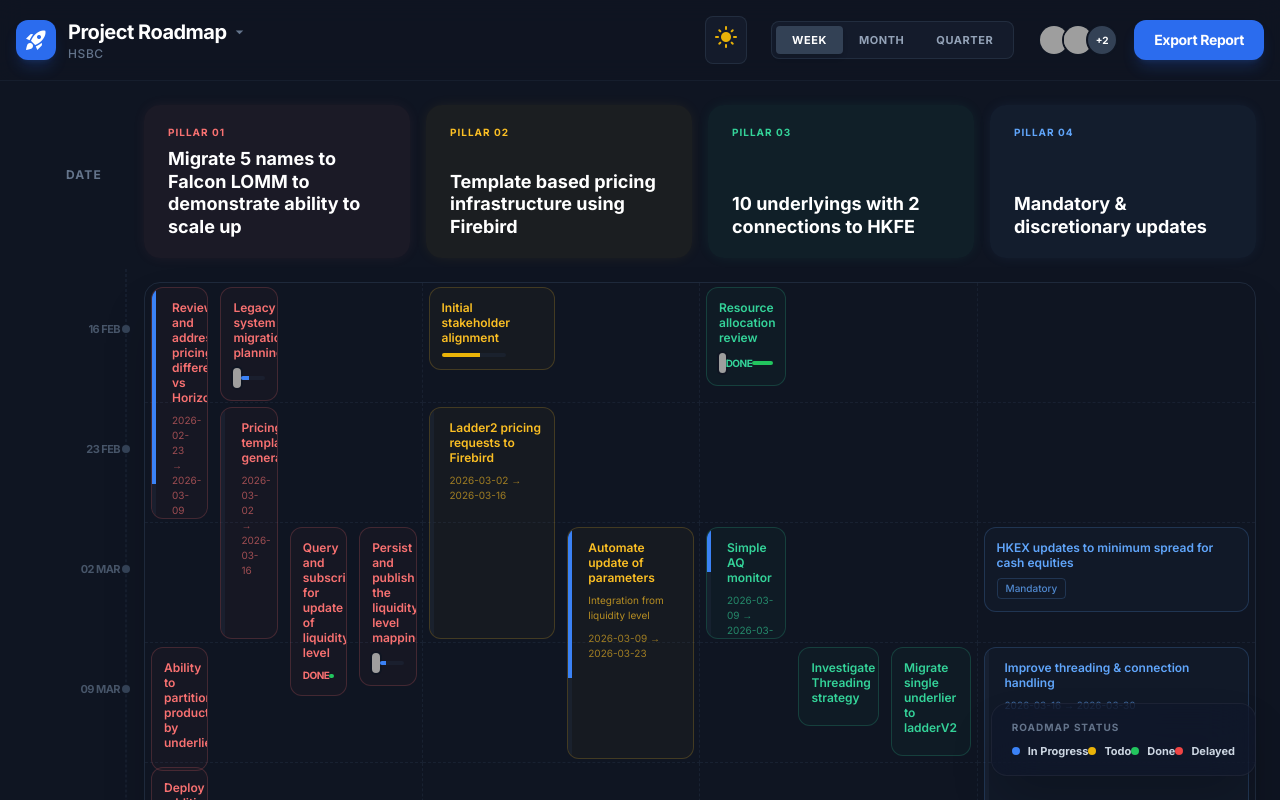
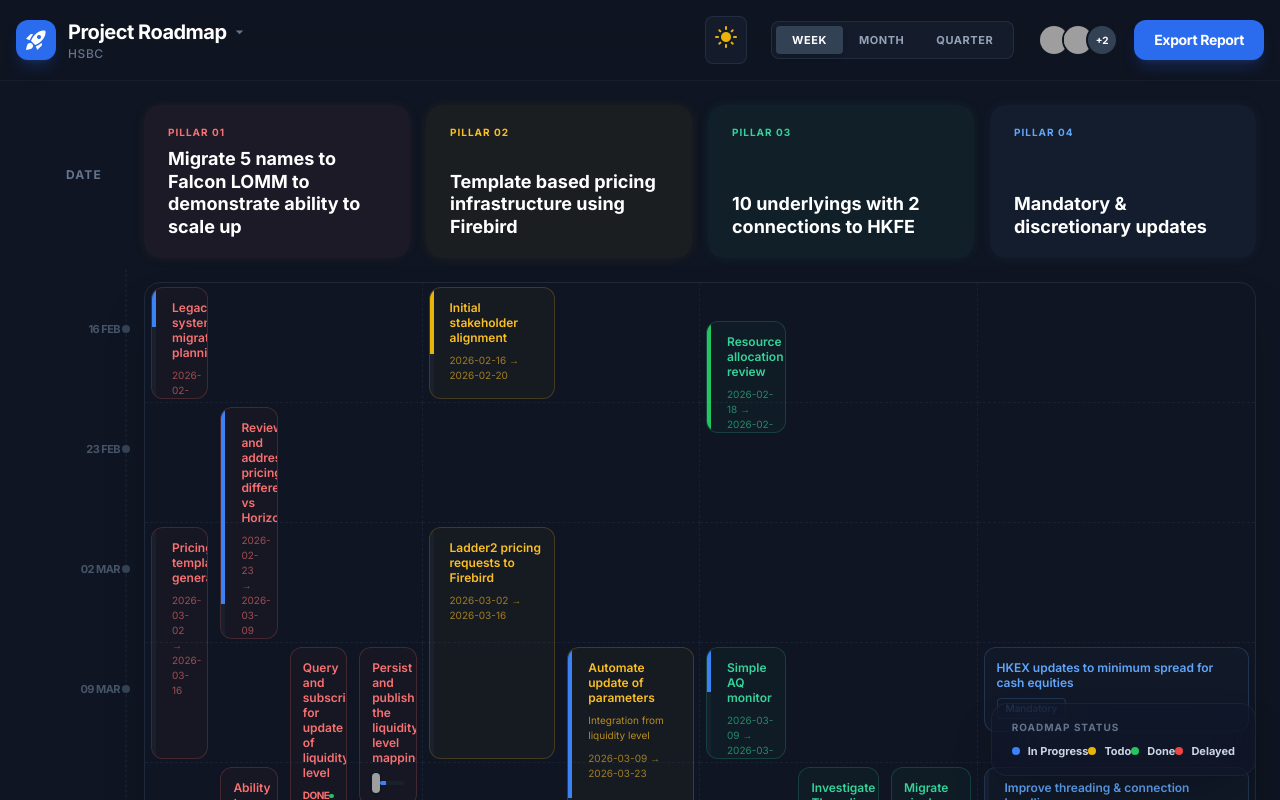
Before and after one commit to Total-L/EEP_Assignment, a React (Vite) app: page / in a window 1280 px wide. Shown: the top 800 px of the page. Built offline with nearby package versions, Linux system fonts and the light colour scheme; grey boxes are pictures that could not be loaded.

Commit message:
Fix work item height calculation to include both start and end week

```diff
--- a/App.tsx
+++ b/App.tsx
@@ -1,4 +1,3 @@
-
 import React, { useState, useCallback, useEffect, useMemo } from 'react';
 import jsPDF from 'jspdf';
 import html2canvas from 'html2canvas';
@@ -176,8 +175,8 @@ const App: React.FC = () => {
             case 'week':
             default: {
                 // Support day-level precision: dateIndex can be float
-                // Base: 2026-02-23 is week 0
-                const baseDate = new Date('2026-02-23');
+                // Base: 2026-02-16 is week 0 (should match DATES_WEEK)
+                const baseDate = new Date('2026-02-16');
                 const diffMs = date.getTime() - baseDate.getTime();
                 const diffDays = Math.floor(diffMs / (1000 * 60 * 60 * 24));
                 const weekIndex = diffDays / 7;
--- a/components/RoadmapGrid.tsx
+++ b/components/RoadmapGrid.tsx
@@ -23,7 +23,8 @@ function computePositionedItems(items: RoadmapItem[], totalRows: number): Positi
     // Helper function to calculate item's visual bounds for collision detection
     const getItemBounds = (item: RoadmapItem) => {
         const top = item.dateIndex * ROW_HEIGHT + ROW_GAP / 2;
-        const height = Math.max((item.endDateIndex - item.dateIndex) * ROW_HEIGHT - ROW_GAP, MIN_ITEM_HEIGHT);
+        // Add +1 to include both start and end week
+        const height = Math.max((item.endDateIndex - item.dateIndex + 1) * ROW_HEIGHT - ROW_GAP, MIN_ITEM_HEIGHT);
         const bottom = top + height;
         return { top, bottom, height };
     };
```
